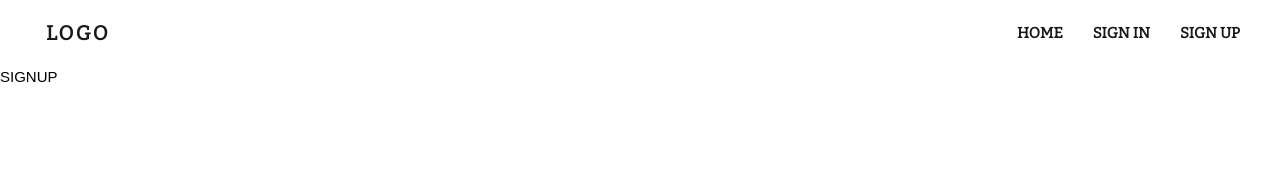
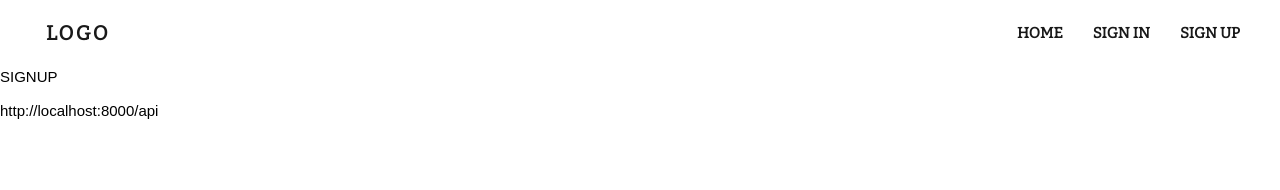
Before and after one commit to alexticovschi/ecommerce-fullstack, a React (Create React App) app in the folder frontend/: page /signup in a window 1280 px wide. Shown: the top 190 px of the page. Built offline with nearby package versions, Linux system fonts and the light colour scheme.

Commit message:
using environment variables

```diff
--- /dev/null
+++ b/frontend/src/config.js
@@ -0,0 +1 @@
+export const API = process.env.REACT_APP_API_URL;
--- a/frontend/src/user/SignUp.jsx
+++ b/frontend/src/user/SignUp.jsx
@@ -1,9 +1,11 @@
 import React from 'react';
+import { API } from '../config';
 
 const SignUp = () => {
   return (
     <div>
       <p>SIGNUP</p>
+      <p>{API}</p>
     </div>
   );
 };
```
Also changed, not shown: 2 other files (tests, documents, lock files or other folders).
